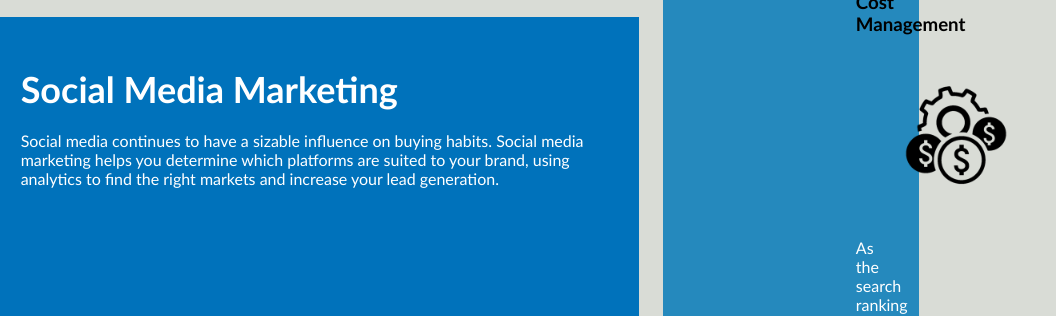
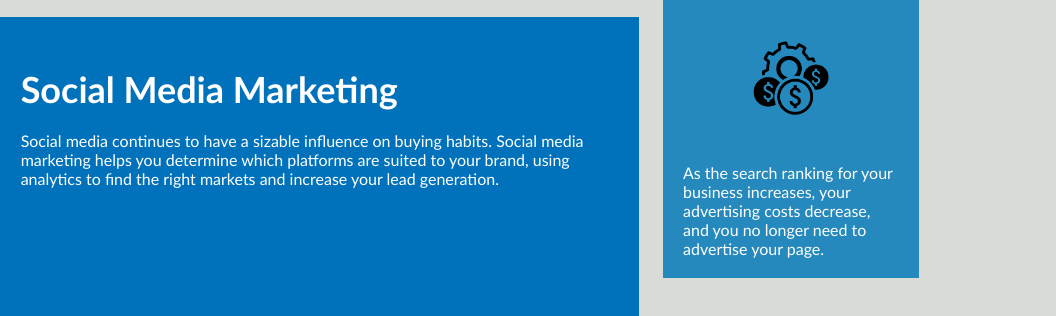
Before and after one commit to nigelarue/Horiseon-ClassConfig, a plain HTML site: page index.html in a window 1280 px wide. Shown: the part 1545-1861 px from the top of the page, 341-1397 px from the left, 1056 px wide, since content can reach past the window. Drawn offline with Linux system fonts and the light colour scheme.

```diff
--- a/index.html
+++ b/index.html
@@ -63,7 +63,7 @@
                 Users find your business through paid and organic searches, increasing the search ranking and visibility for your business.
             </p>
         </div>
-        <div class="benefits">
+        <div class="benefit">
             <h3>Cost Management</h3>
             <img src="./assets/images/cost-management.png" />
             <p>
```
Also changed, not shown: 3 other files.
